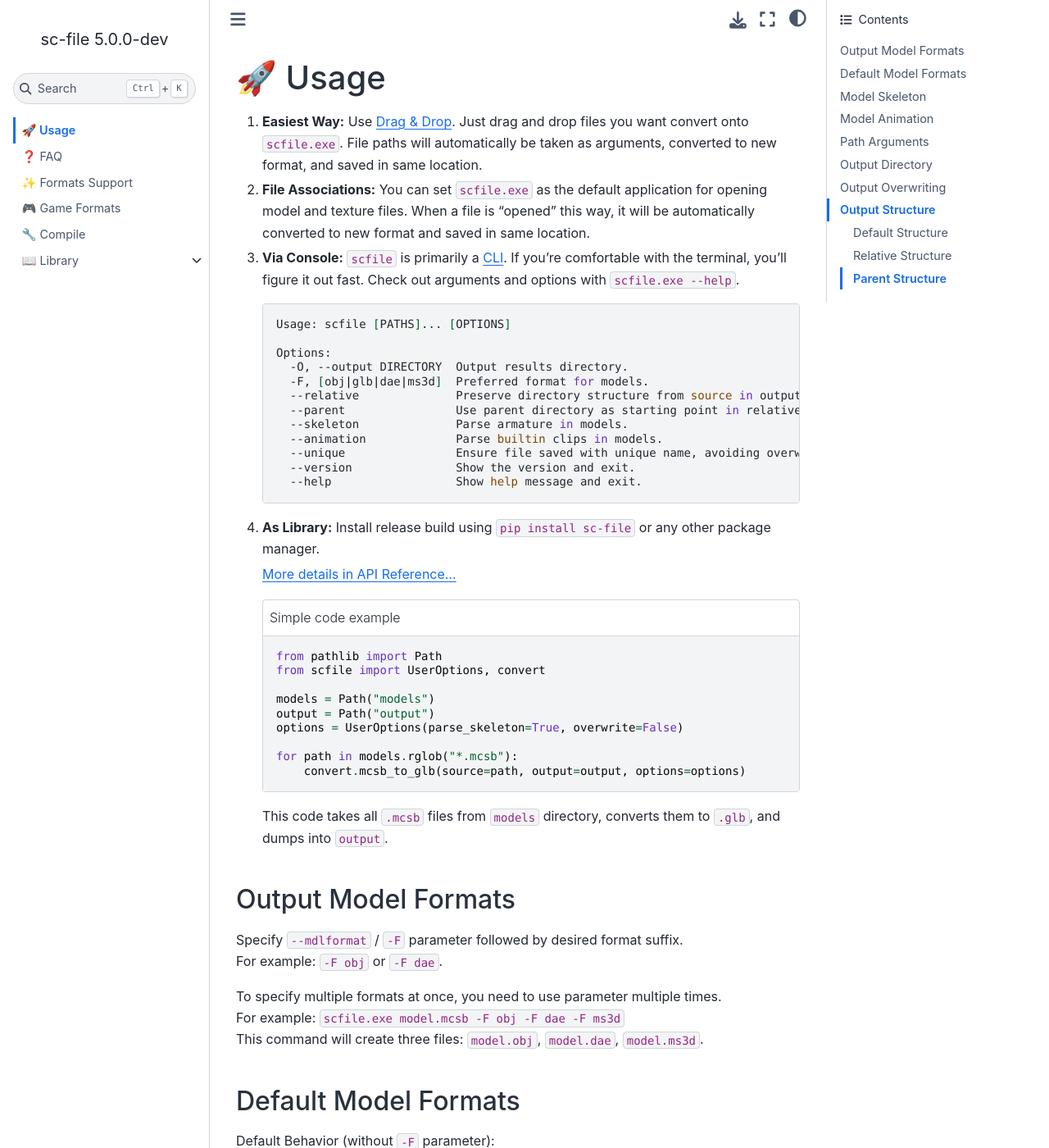
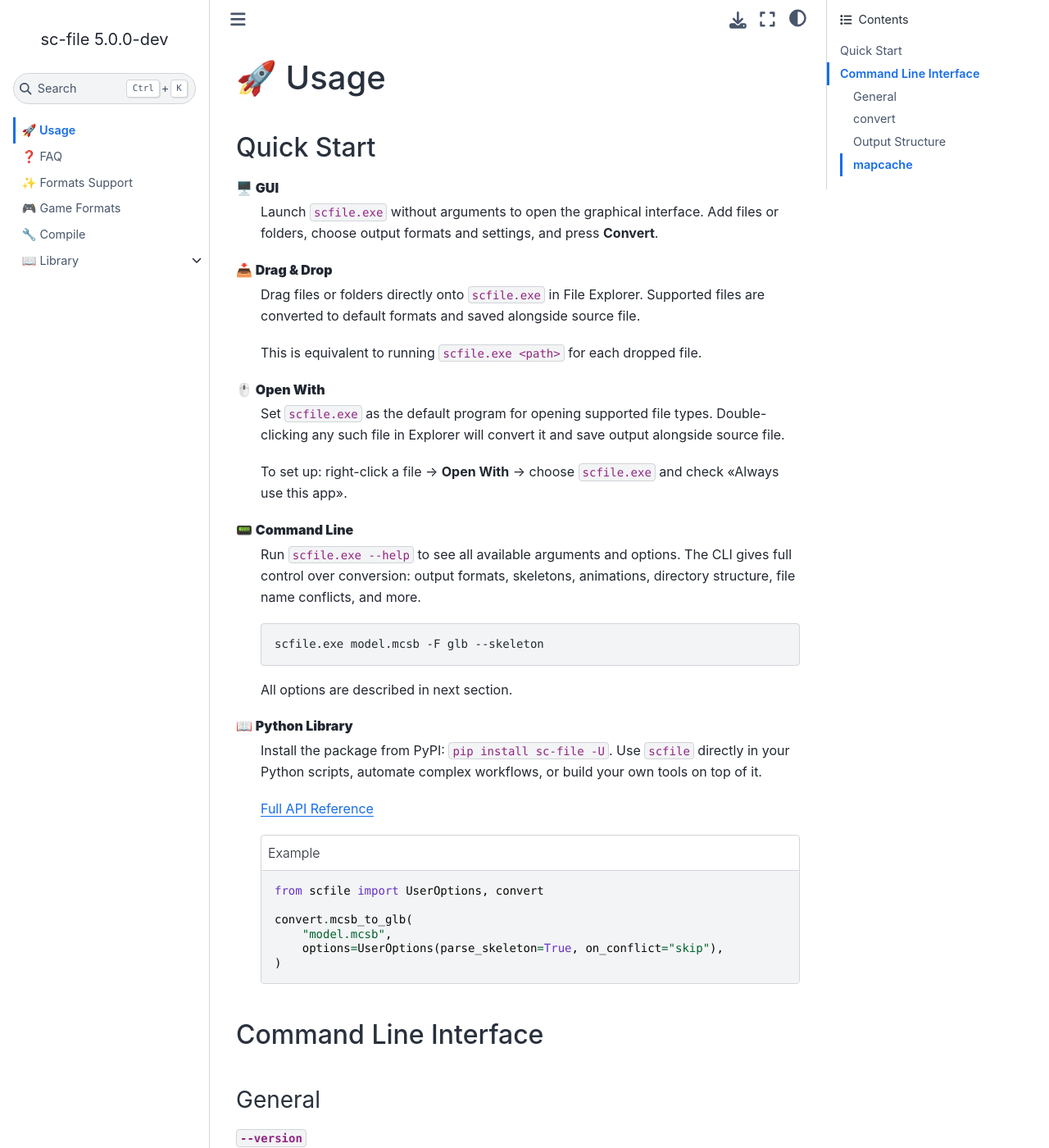
Before and after one commit to onejeuu/sc-file, a Sphinx documentation site: the page built from docs/source/usage.rst, in a window 1280 px wide and 1400 px high. Shown: the whole window at 82% size. Built offline with Sphinx 7.4.7 and the Sphinx Book theme 1.1.4, drawn with Linux system fonts in a browser that asks for light colours; some of the changed text lies outside the part shown.

Commit message:
docs: update usage

```diff
--- a/docs/source/usage.rst
+++ b/docs/source/usage.rst
@@ -3,204 +3,276 @@
 
 .. include:: _links.rst
 
-1. **Easiest Way:**
-   Use `Drag & Drop <DND_>`_. Just drag and drop files you want convert onto ``scfile.exe``.
-   File paths will automatically be taken as arguments, converted to new format, and saved in same location.
 
-2. **File Associations:**
-   You can set ``scfile.exe`` as the default application for opening model and texture files.
-   When a file is "opened" this way, it will be automatically converted to new format and saved in same location.
+----------------------------------------
+Quick Start
+----------------------------------------
 
-3. **Via Console:**
-   ``scfile`` is primarily a `CLI <CLI_>`_. If you're comfortable with the terminal, you'll figure it out fast.
-   Check out arguments and options with ``scfile.exe --help``.
+🖥️ **GUI**
+  Launch ``scfile.exe`` without arguments to open the graphical interface.
+  Add files or folders, choose output formats and settings, and press **Convert**.
 
-   .. code-block:: bash
 
-    Usage: scfile [PATHS]... [OPTIONS]
+📥 **Drag & Drop**
+  Drag files or folders directly onto ``scfile.exe`` in File Explorer.
+  Supported files are converted to default formats and saved alongside source file.
 
-    Options:
-      -O, --output DIRECTORY  Output results directory.
-      -F, [obj|glb|dae|ms3d]  Preferred format for models.
-      --relative              Preserve directory structure from source in output.
-      --parent                Use parent directory as starting point in relative directory.
-      --skeleton              Parse armature in models.
-      --animation             Parse builtin clips in models.
-      --unique                Ensure file saved with unique name, avoiding overwrites.
-      --version               Show the version and exit.
-      --help                  Show help message and exit.
+  This is equivalent to running ``scfile.exe <path>`` for each dropped file.
 
-4. **As Library:**
-   Install release build using ``pip install sc-file`` or any other package manager.
 
-   :doc:`More details in API Reference... <api/index>`
+🖱️ **Open With**
+  Set ``scfile.exe`` as the default program for opening supported file types.
+  Double-clicking any such file in Explorer will convert it and save output alongside source file.
 
-   .. code-block:: python
-    :caption: Simple code example
+  To set up: right-click a file → **Open With** → choose ``scfile.exe``
+  and check «Always use this app».
 
-    from pathlib import Path
+
+📟 **Command Line**
+  Run ``scfile.exe --help`` to see all available arguments and options.
+  The CLI gives full control over conversion: output formats, skeletons,
+  animations, directory structure, file name conflicts, and more.
+
+  .. code-block:: bash
+
+    scfile.exe model.mcsb -F glb --skeleton
+
+  All options are described in next section.
+
+
+📖 **Python Library**
+  Install the package from PyPI: ``pip install sc-file -U``.
+  Use ``scfile`` directly in your Python scripts, automate complex workflows,
+  or build your own tools on top of it.
+
+  :doc:`Full API Reference <api/index>`
+
+  .. code-block:: python
+    :caption: Example
+
     from scfile import UserOptions, convert
 
-    models = Path("models")
-    output = Path("output")
-    options = UserOptions(parse_skeleton=True, overwrite=False)
-
-    for path in models.rglob("*.mcsb"):
-        convert.mcsb_to_glb(source=path, output=output, options=options)
-
-   This code takes all ``.mcsb`` files from ``models`` directory, converts them to ``.glb``, and dumps into ``output``.
+    convert.mcsb_to_glb(
+        "model.mcsb",
+        options=UserOptions(parse_skeleton=True, on_conflict="skip"),
+    )
 
 
 ----------------------------------------
-Output Model Formats
+Command Line Interface
 ----------------------------------------
 
-| Specify ``--mdlformat`` / ``-F`` parameter followed by desired format suffix.
-| For example: ``-F obj`` or ``-F dae``.
+General
+^^^^^^^^^^^^^^^^^^^^^^^^^^^^^^^^^^^^^^^^
 
-| To specify multiple formats at once, you need to use parameter multiple times.
-| For example: ``scfile.exe model.mcsb -F obj -F dae -F ms3d``
-| This command will create three files: ``model.obj``, ``model.dae``, ``model.ms3d``.
+``--version``
+    Show the program version and exit.
+
+    .. code-block:: bash
+
+      scfile --version
 
 
-----------------------------------------
-Default Model Formats
-----------------------------------------
+``--updates``
+    Check for available updates on GitHub Releases and exit.
+    Requires internet connection.
 
-| Default Behavior (without ``-F`` parameter):
-| Uses ``consts.py::DefaultModelFormats.STANDARD``: ``.obj``.
+    .. code-block:: bash
+
+      scfile --updates
 
 
-| If ``--skeleton`` or ``--animation`` is specified:
-| Uses ``consts.py::DefaultModelFormats.SKELETON``: ``.glb``.
+convert
+^^^^^^^^^^^^^^^^^^^^^^^^^^^^^^^^^^^^^^^^
 
-**Two ways to change it:**
+Default command. Converts game assets to standard formats.
 
-1. **Easiest Way:**
-   Create a shortcut for the ``scfile.exe``. At end of «Target» field, add desired formats like in examples above.
+``PATHS``
+  One or more files or directories. Accepts full paths, relative paths,
+  and wildcard patterns (``*``). Only files with supported extensions are processed.
 
-2. **Modify Source Code:**
-   Alternatively, tweak this consts in source code and :doc:`compile yourself <compile>`.
+  .. code-block:: bash
+    :caption: Example
+
+    scfile "model.mcsb"
+    scfile "C:/assets"
+    scfile "C:/assets/*.ol"
+    scfile "model.mcsb" "texture.ol" "C:/assets/*.ol"
 
 
-----------------------------------------
-Model Skeleton
-----------------------------------------
+``-O, --output``
+  Output directory for converted files. If not specified, output files are saved alongside source file.
 
-| Specify ``--skeleton`` flag.
-| If skeleton has presented, it will be exported.
-| Output formats with armature support: ``.glb``, ``.dae``, ``.ms3d``.
+  .. code-block:: bash
+    :caption: Example
+
+    scfile "model.mcsb" --output "D:/output"
 
 
-----------------------------------------
-Model Animation
-----------------------------------------
+``-F, --mdlformat``
+  | Preferred output format for models. Repeatable to specify multiple formats.
+  | Accepted values: ``obj``, ``glb``, ``fbx``, ``dae``, ``ms3d``.
 
-| Specify ``--animation`` flag.
-| If skeleton and animation has presented, it will be exported.
-| Output formats with animation support: ``.glb``.
-| `List of files with built-in clips <ANIMSLIST_>`_ (can be outdated).
+  | Default is ``obj``.
+  | When ``--skeleton`` or ``--animation`` is used, default is ``glb``.
+
+  .. code-block:: bash
+    :caption: Example
+
+    scfile "model.mcsb" -F glb
+    scfile "model.mcsb" -F glb -F obj -F dae
 
 
-----------------------------------------
-Path Arguments
-----------------------------------------
+``--skeleton``
+  | Parse and export skeleton (armature) from models.
+  | Supported by: ``glb``, ``dae``, ``ms3d``.
 
-File and directory paths are accepted. Patterns also work.
-Quotes are required when paths include spaces.
+  .. code-block:: bash
+    :caption: Example
 
-You can use full paths:
-::
-  scfile.exe "C:/foo/model.mcsb"
-
-Or relative paths:
-::
-  scfile.exe "bar/model.mcsb"
-
-You can specify a directory, only files with supported formats will be processed:
-::
-  scfile.exe "C:/assets"
-
-You can also use patterns. Each file matching the pattern will be passed as a separate argument:
-::
-  scfile.exe "C:/assets/*.ol"
-
-You can combine multiple arguments, mixing files, directories, and patterns. However, use this with caution and ensure you understand the implications:
-::
-  scfile.exe "C:/foo/model.mcsb" "bar/model.mcsb" "C:/assets" "C:/assets/*.ol"
+    scfile "model.mcsb" --skeleton
+    scfile "model.mcsb" -F glb --skeleton
+    scfile "model.mcsb" -F dae --skeleton
 
 
-----------------------------------------
-Output Directory
-----------------------------------------
+``--animation``
+  | Parse and export built-in animation clips from models. Implies ``--skeleton``.
+  | Supported by: ``glb``.
 
-| As mentioned earlier, you can convert entire directories at once.
-| By default, output files saved in same location.
+  .. code-block:: bash
+    :caption: Example
 
-You can specify ``--output`` / ``-O`` parameter to change it.
-::
-  scfile.exe "C:/game/assets" --output "D:/output"
+    scfile "model.mcsb" --animation
+    scfile "model.mcsb" -F glb --animation
 
 
-----------------------------------------
-Output Overwriting
-----------------------------------------
+``--on-conflict``
+  | What to do when an output file already exists.
+  | Accepted values: ``overwrite``, ``skip``, ``rename``.
+  | Default is ``overwrite``.
 
-| To prevent overwriting files, use ``--unique`` flag.
-| Duplicates files will be renamed like ``model (2).obj``, ``model (3).obj`` and etc.
+  - ``overwrite`` Replace existing file.
+  - ``skip`` Keep existing file.
+  - ``rename`` Add numeric suffix: ``model (1).obj``, ``model (2).obj``.
+
+  .. code-block:: bash
+    :caption: Example
+
+    scfile "C:/assets/model.mcsb" "C:/assets/sub/model.mcsb" --on-conflict rename
 
 
-----------------------------------------
+``--relative``
+  Preserve directory structure of source files inside output directory.
+  Requires ``--output``.
+
+  .. code-block:: bash
+    :caption: Example
+
+    scfile "C:/assets" --output "D:/output" --relative
+
+
+``--parent``
+  Use parent directory of each source path as root for relative output.
+  Implies ``--relative``.
+
+  .. code-block:: bash
+    :caption: Example
+
+    scfile "C:/assets" --output "D:/output" --parent
+
+
 Output Structure
-----------------------------------------
+^^^^^^^^^^^^^^^^^^^^^^^^^^^^^^^^^^^^^^^^
 
-| To preserve source directory structure, use ``--relative`` flag.
-| Relative path from path argument will be passed as relative path of base ``--output`` directory.
-
-| To use source root directory as starting point in output, use ``--parent`` flag.
+Examples of how ``--relative`` and ``--parent`` change output layout.
 
 .. code-block:: text
-  :caption: Example source structure
+  :caption: Source structure
 
   ./assets/
   ├── armor/albatros.mcsb
   └── items/vodka.ol
 
-Default Structure
-^^^^^^^^^^^^^^^^^^
-.. code-block:: bash
 
-  scfile.exe "./assets" --output "./output"
+Default
+  .. code-block:: bash
 
-.. code-block:: text
-  :caption: Output
+    scfile "./assets" --output "./output"
 
-  ./output/
-  ├── albatros.obj
-  └── vodka.dds
+  .. code-block:: text
+    :caption: Output
 
-Relative Structure
-^^^^^^^^^^^^^^^^^^^
-.. code-block:: bash
+    ./output/
+    ├── albatros.obj
+    └── vodka.dds
 
-    scfile.exe "./assets" --output "./output" --relative
 
-.. code-block:: text
-  :caption: Output
+Relative
+  .. code-block:: bash
 
-  ./output/
-  ├── armor/albatros.obj
-  └── items/vodka.dds
+    scfile "./assets" --output "./output" --relative
 
-Parent Structure
-^^^^^^^^^^^^^^^^^
-.. code-block:: bash
+  .. code-block:: text
+    :caption: Output
 
-    scfile.exe "./assets" --output "./output" --parent
+    ./output/
+    ├── armor/albatros.obj
+    └── items/vodka.dds
 
-.. code-block:: text
-  :caption: Output
 
-  ./output/
-  ├── assets/armor/albatros.obj
-  └── assets/items/vodka.dds
+Parent
+  .. code-block:: bash
+
+    scfile "./assets" --output "./output" --parent
+
+  .. code-block:: text
+    :caption: Output
+
+    ./output/
+    ├── assets/armor/albatros.obj
+    └── assets/items/vodka.dds
+
+
+mapcache
+^^^^^^^^^^^^^^^^^^^^^^^^^^^^^^^^^^^^^^^^
+
+| Merges ``.mdat`` cached regions into ``.mca`` region files.
+| Run with explicit command or use a path containing ``map_cache`` to auto-detect.
+
+``SOURCE``
+  Directory containing ``.mdat`` files.
+
+  .. code-block:: bash
+    :caption: Example
+
+    scfile "C:/map_cache/5.0"
+    scfile mapcache "C:/map_cache/5.0"
+
+
+``-O, --output``
+  Output directory for ``.mca`` files.
+  If not specified, creates a folder alongside ``SOURCE`` with ``_mca`` suffix.
+
+  .. code-block:: bash
+    :caption: Example
+
+    scfile mapcache "C:/map_cache/5.0" --output "D:/output"
+
+
+``-W, --workers``
+  | Number of worker threads. Default: ``CPU count × 2``.
+  | Set to ``0`` for sequential execution (no threads).
+
+  .. code-block:: bash
+    :caption: Example
+
+    scfile mapcache "C:/map_cache/5.0" -W 4
+
+
+``--raw``
+  Keep original block IDs without lookup table replacement.
+
+  .. code-block:: bash
+    :caption: Example
+
+    scfile mapcache "C:/map_cache/5.0" --raw
```
Also changed, not shown: README-RU.md (+13 -11 lines), README.md (+14 -12 lines).
